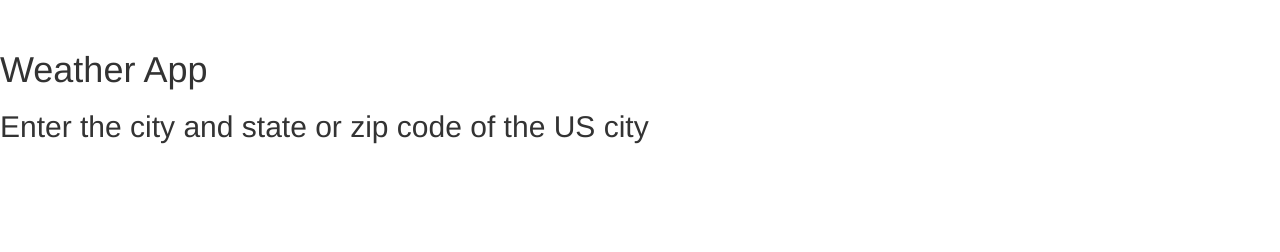
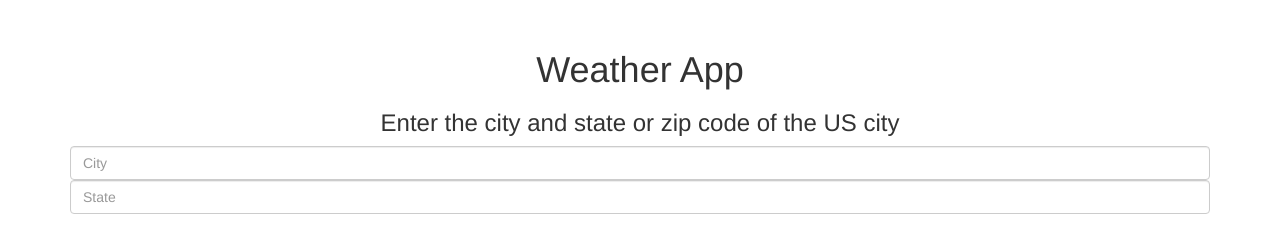
Before and after one commit to toddbontrager/QL-Weather-App, a website: page public/index.html in a window 1280 px wide. Drawn offline with nearby package versions, Linux system fonts and the light colour scheme.

Commit message:
Add forms to index.html

```diff
--- /dev/null
+++ b/public/client/forms/forms.html
@@ -0,0 +1,7 @@
+<div class="container">
+  <form class="form-group">
+    <input class="form-control" type="text" placeholder="City" ng-model="cityName">
+    <input class="form-control" type="text" placeholder="State" ng-model="state">
+    <!-- <label for="city-name">City</label> -->
+  </form>
+</div>
--- a/public/index.html
+++ b/public/index.html
@@ -10,6 +10,7 @@
 </head>
 <body ng-app="weather">
   <h1>Weather App</h1>
-  <h2>Enter the city and state or zip code of the US city</h2>
+  <h3>Enter the city and state or zip code of the US city</h3>
+  <div ng-include="'../client/forms/forms.html'" ng-controller="forms"></div>
 </body>
 </html>
--- a/public/style.css
+++ b/public/style.css
@@ -2,3 +2,9 @@ body {
 	padding-top: 30px;
 	margin-bottom: 20px;
 }
+h1 {
+	text-align: center;
+}
+h3 {
+	text-align: center;
+}
```
